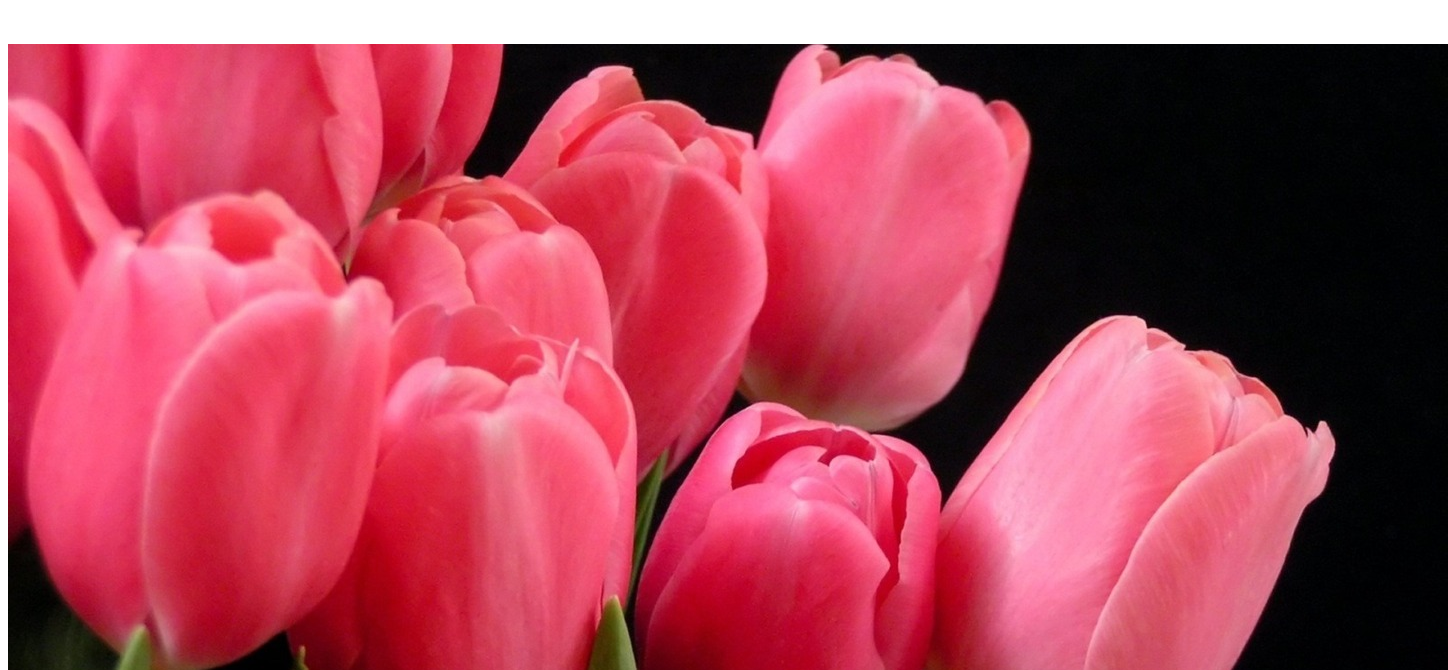
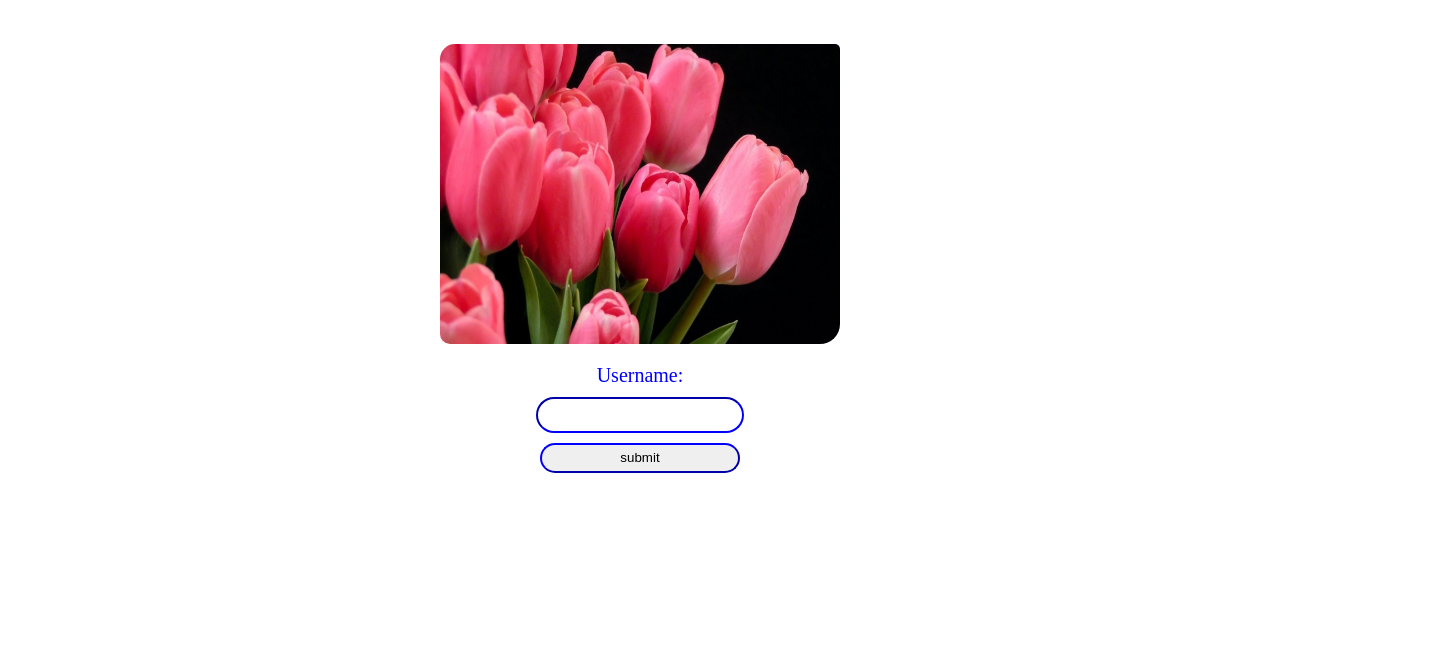
Before and after one commit to JorgeAlain18/My-second-project-, a plain HTML site: page index.html in a window 1280 px wide. Shown: the part 130-800 px from the top of the page, 1448 px wide, since content can reach past the window. Drawn offline with Linux system fonts and the light colour scheme.

Commit message:
formulario

```diff
--- a/index.html
+++ b/index.html
@@ -7,7 +7,12 @@
     <link rel="stylesheet" href="style.css">
 </head>
 <body>
-<h1> Tulipan! </h1>
-<img src="./Tulipanes rosados M.jpg" alt="imagen de Tupilan">
+     <h1> Tulipan! </h1>
+    <img src="./Tulipanes rosados M.jpg" alt="imagen de Tupilan">
 </body>
 </html>
+     <form action=""method="post">
+     <label>Username:</label>
+     <input type="text" name="Username">
+     <input type="submit" value="submit" class="boton">
+     </form>
--- a/style.css
+++ b/style.css
@@ -2,12 +2,35 @@ h1{
     text-align: center;
     font-size: 70px;
     color:deeppink
-    font Family: cursive
+    font Family: fantasy
 }
-    width: 300px;
-    height: 200px;
-    border-radius: 15px 5px 20px 10px
+img{
+    width: 400px;
+    height: 300px;
+    border-radius: 15px 5px 20px 10px;
     display: flex;
     justify-content: center;
     margin: 0 auto;
 }
+form{
+    display: flex;
+    flex-direction:  column;
+    align-items: center;
+    margin-top: 20px;
+}
+label{
+     font-size: 20px;
+    color: blue;
+     margin-bottom: 10px;
+}
+input{
+    height: 30px;
+    width: 200px;
+    margin-bottom: 10px;
+ border-radius: 30px;
+ border-color: blue;
+}
+.boton:hover{
+    background-color: blue;
+    cursor: pointer;
+}
```
Also changed, not shown: img/Alok.jpg (added).
